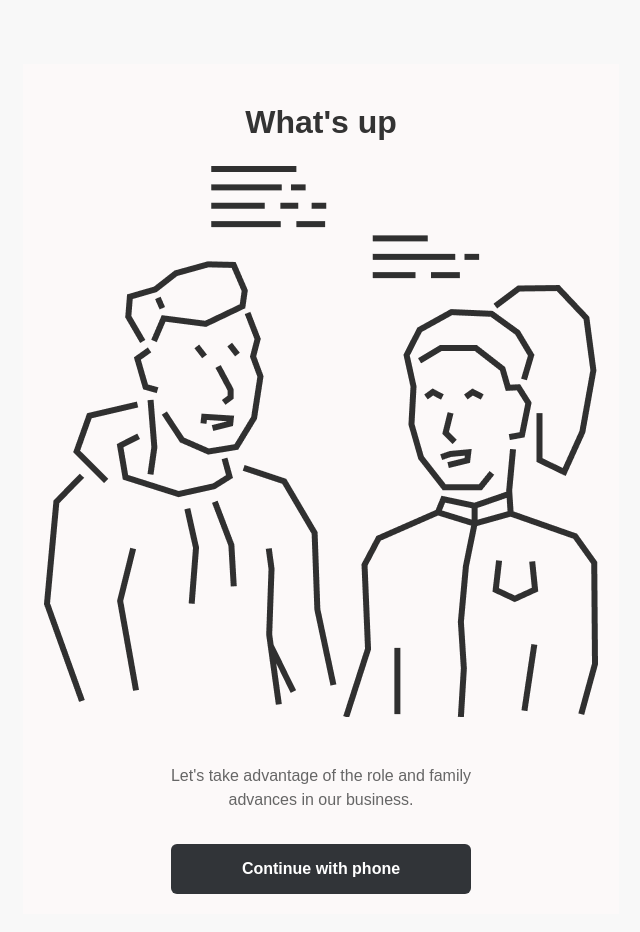
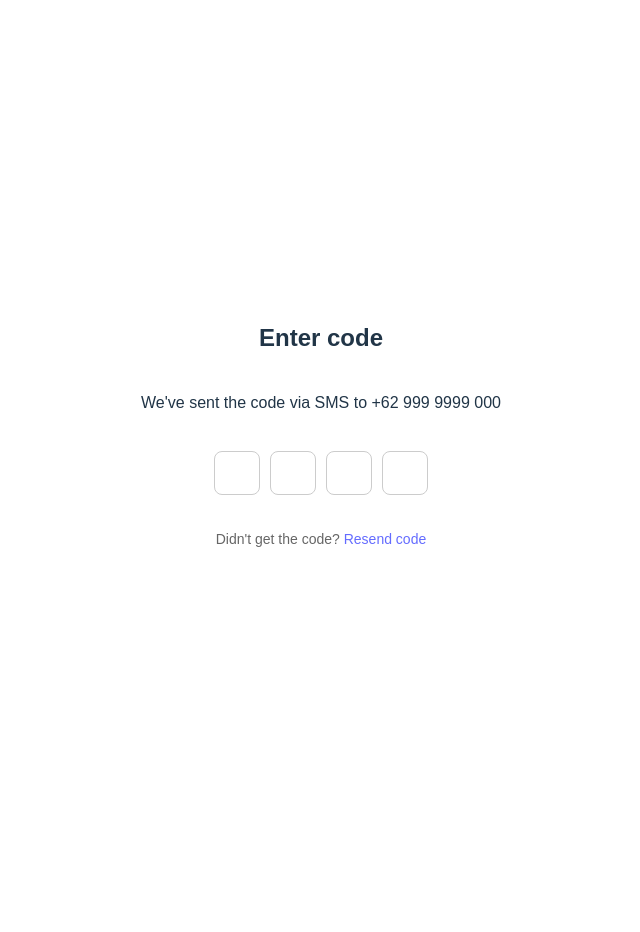
Before and after one commit to HisseinHD/Chat_App_Vue.js, a Vue app: page / in a window 1280 px wide. Shown: the top 932 px of the page, without its empty margins (319-959 px from the left). After the commit the page ends 864 px from the top, so only its background shows below. Built offline with nearby package versions, Linux system fonts and the light colour scheme.

Commit message:
verification code

```diff
--- a/src/App.vue
+++ b/src/App.vue
@@ -1,50 +1,13 @@
 <template>
-  <div id="app">
-    <WelcomeScreen
-      v-if="currentScreen === 'welcome'"
-      @proceed="currentScreen = 'phoneInput'"
-    />
-    <PhoneInput
-      v-else-if="currentScreen === 'phoneInput'"
-      @submit="handlePhoneSubmit"
-      @back="currentScreen = 'welcome'"
-    />
-  </div>
+  <VerificationCode />
 </template>
 
 <script>
-import WelcomeScreen from './components/WelcomeScreen.vue'
-import PhoneInput from './components/PhoneInput.vue'
+import VerificationCode from './components/VerificationCode.vue'
 
 export default {
   components: {
-    WelcomeScreen,
-    PhoneInput
-  },
-  data() {
-    return {
-      currentScreen: 'welcome'
-    }
-  },
-  methods: {
-    handlePhoneSubmit(data) {
-      console.log('Numéro soumis:', data)
-      // ici vous pouvez envoyer à une API ou sauvegarder en localStorage
-    }
+    VerificationCode
   }
 }
 </script>
-
-<style>
-body {
-  margin: 0;
-  padding: 0;
-  font-family: Arial, sans-serif;
-}
-
-#app {
-  max-width: 100vw;
-  min-height: 100vh;
-  background-color: #f8f8f8;
-}
-</style>
--- /dev/null
+++ b/src/components/VerificationCode.vue
@@ -0,0 +1,79 @@
+<template>
+  <div class="container">
+    <h2>Enter code</h2>
+    <p>We've sent the code via SMS to +62 999 9999 000</p>
+    <div class="code-inputs">
+      <input
+        v-for="(digit, index) in code"
+        :key="index"
+        v-model="code[index]"
+        ref="codeInputs"
+        type="text"
+        maxlength="1"
+        inputmode="numeric"
+        pattern="[0-9]*"
+        class="code-input"
+        @input="onInput(index)"
+        @keydown.backspace="onBackspace(index, $event)"
+      />
+    </div>
+    <p class="resend">Didn't get the code? <a href="#">Resend code</a></p>
+  </div>
+</template>
+
+<script setup>
+import { ref, nextTick } from 'vue'
+
+// tableau des chiffres
+const code = ref(['', '', '', ''])
+
+// refs vers les champs
+const codeInputs = ref([])
+
+// Fonction pour passer au champ suivant
+const onInput = (index) => {
+  if (code.value[index] && index < codeInputs.value.length - 1) {
+    nextTick(() => {
+      codeInputs.value[index + 1].focus()
+    })
+  }
+}
+
+// Gestion du retour arrière
+const onBackspace = (index, event) => {
+  if (event.key === 'Backspace' && !code.value[index] && index > 0) {
+    nextTick(() => {
+      codeInputs.value[index - 1].focus()
+    })
+  }
+}
+</script>
+
+<style scoped>
+.container {
+  display: flex;
+  flex-direction: column;
+  align-items: center;
+  justify-content: center;
+  height: 100vh;
+  font-family: sans-serif;
+  text-align: center;
+}
+.code-inputs {
+  display: flex;
+  gap: 10px;
+  margin: 20px 0;
+}
+.code-input {
+  width: 40px;
+  height: 40px;
+  font-size: 24px;
+  text-align: center;
+  border: 1px solid #ccc;
+  border-radius: 8px;
+}
+.resend {
+  color: #666;
+  font-size: 14px;
+}
+</style>
```
